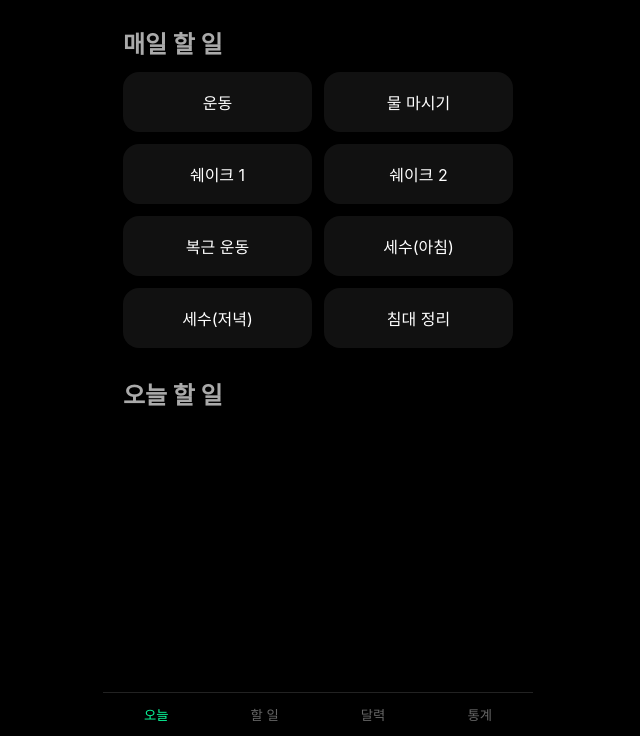
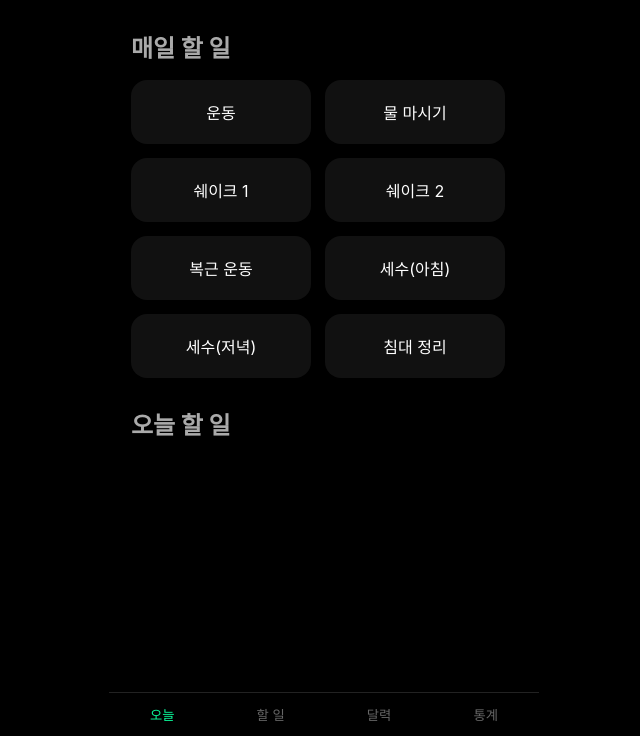
Before and after one commit to ohgnakrap9290/DA2lY, a plain HTML site: page index.html in a window 1280 px wide. Shown: the part 64-800 px from the top of the page, without its empty margins (322-962 px from the left). Drawn offline with Linux system fonts and the light colour scheme.

Commit message:
Update index.html

```diff
--- a/index.html
+++ b/index.html
@@ -31,6 +31,8 @@
                 margin: 0 auto;
                 min-height: 100vh;
                 padding-bottom: 90px;
+                padding-left: 6px;
+                padding-right: 6px;
             }
             .app-header {
                 padding: 16px 20px;
@@ -48,7 +50,7 @@
                 color: #0aff9d;
             }
             main {
-                padding: 20px;
+                padding: 24px 22px;
             }
             .view {
                 display: none;
@@ -58,7 +60,7 @@
             }
             h2 {
                 color: #aaa;
-                margin-bottom: 12px;
+                margin-bottom: 16px;
             }
             .mt {
                 margin-top: 28px;
@@ -68,12 +70,12 @@
             #routineGrid {
                 display: grid;
                 grid-template-columns: repeat(2, 1fr);
-                gap: 12px;
+                gap: 14px;
             }
             .routine {
                 background: #111;
                 border-radius: 16px;
-                padding: 18px;
+                padding: 20px;
                 text-align: center;
             }
             .routine.done {
@@ -86,7 +88,7 @@
                 background: #111;
                 border-radius: 16px;
                 padding: 16px;
-                margin-bottom: 10px;
+                margin-bottom: 14px;
             }
             .todo.done {
                 opacity: 0.4;
```
